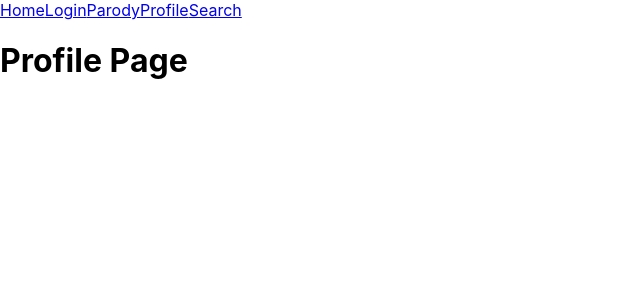
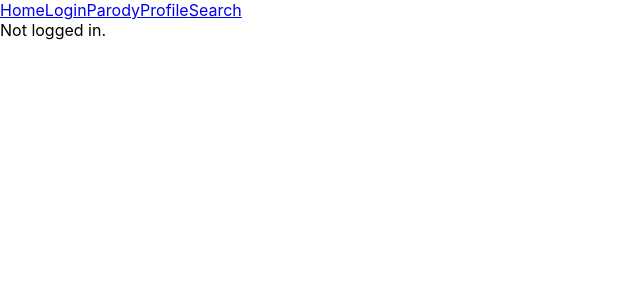
Before and after one commit to skyes-the-limit/parody-party-web, a React (Create React App) app: page /profile in a window 1280 px wide. Shown: the top 300 px of the page, without its empty margins (0-640 px from the left). Built offline with nearby package versions, Linux system fonts and the light colour scheme; no server answers.

Commit message:
Profile page

```diff
--- a/src/App.jsx
+++ b/src/App.jsx
@@ -35,15 +35,18 @@ const App = () => {
   return (
     <Provider store={store}>
       <BrowserRouter>
-        <div className="container">
+        <div className='container'>
           <Navigation />
           <Routes>
-            <Route path="/">
+            <Route path='/'>
               <Route index element={<Home />} />
-              <Route path="login" element={<Login />} />
-              <Route path="details" element={<Parody />} />
-              <Route path="profile" element={<Profile />} />
-              <Route path="search" element={<SearchResults />} />
+              <Route path='login' element={<Login />} />
+              <Route path='details' element={<Parody />} />
+              {/* Yes, this really is the recommended way to have optional parameters:
+              https://github.com/remix-run/react-router/issues/7285 */}
+              <Route path='profile' element={<Profile />} />
+              <Route path='profile/:username' element={<Profile />} />
+              <Route path='search' element={<SearchResults />} />
             </Route>
           </Routes>
         </div>
--- a/src/components/Login/Login.jsx
+++ b/src/components/Login/Login.jsx
@@ -20,19 +20,19 @@ const AccountForm = ({ handleSubmit }) => {
       {({ errors, touched }) => (
         <Form>
           <label htmlFor='username'>Username</label>
-          <Field name="username" />
+          <Field name='username' />
           {(errors.username && touched.username) &&
             <div>{errors.username}</div>
           }
 
           <label htmlFor='password'>Password</label>
-          <Field type="password" name="password" />
+          <Field type='password' name='password' />
           {(errors.password && touched.password) &&
             <div>{errors.password}</div>
           }
 
           {errors.email && touched.email ? <div>{errors.email}</div> : null}
-          <button type="submit" disabled={!Object.keys(errors).length === 0 && Object.keys(touched).length === 0}>Submit</button>
+          <button type='submit' disabled={!Object.keys(errors).length === 0 && Object.keys(touched).length === 0}>Submit</button>
         </Form>
       )}
     </Formik>
@@ -58,8 +58,8 @@ const SignupSchema = Yup.object().shape({
 const Login = () => {
   // If the user is already logged in, redirect to the profile page
   const user = useSelector(state => state.user)
-  if (Object.keys(user).length !== 0) {
-    return (<Navigate replace to="/profile" />)
+  if (user) {
+    return <Navigate replace to='/profile' />
   }
 
   const dispatch = useDispatch()
--- a/src/components/Profile/Profile.jsx
+++ b/src/components/Profile/Profile.jsx
@@ -1,8 +1,51 @@
-import React from 'react'
+import React, { useMemo, useState } from 'react'
+import { useDispatch, useSelector } from 'react-redux'
+import { useParams } from 'react-router-dom'
+import { findByUsername } from '../../actions/users-actions'
 
 const Profile = () => {
+  const [loading, setLoading] = useState(true)
+  const { username } = useParams()
+  const dispatch = useDispatch()
+
+  const getLoggedInUser = () => useSelector(state => state.user)
+  const getUserFromParams = () => findByUsername(dispatch, username)
+
+  // TODO: Breaks rules of hooks: https://reactjs.org/link/rules-of-hooks
+  // /profile/:username does not rerender after Promise has resolved
+  const user = useMemo(() => {
+    const user = username ? getUserFromParams() : getLoggedInUser()
+    Promise.resolve(user).then(setLoading(false))
+    return user
+  }, [username])
+
+  if (loading) {
+    return (
+      <div>Loading...</div>
+    )
+  }
+
+  // /profile/:username URL param returns 404
+  if (username && !loading && !user) {
+    return (
+      <div>{username} not found.</div>
+    )
+  }
+
+  // /profile and not logged in
+  if (!username && !loading && !user) {
+    return (
+      <div>Not logged in.</div>
+      // <Navigate replace to='/login' />
+    )
+  }
+
   return (
-    <h1>Profile Page</h1>
+    <div>
+      <h1>Profile Page</h1>
+      <h2>{username ? '' : 'Welcome, '}{user.username}</h2>
+      <h2>Role: {user.role}</h2>
+    </div>
   )
 }
 
--- a/src/reducers/users-reducer.js
+++ b/src/reducers/users-reducer.js
@@ -7,7 +7,7 @@ import {
 } from '../actions/users-actions.js'
 
 // State only bothers storing the currently logged in user
-const usersReducer = (state = {}, action) => {
+const usersReducer = (state = null, action) => {
   switch (action.type) {
     case FIND_BY_USERNAME:
       return action.user
```
